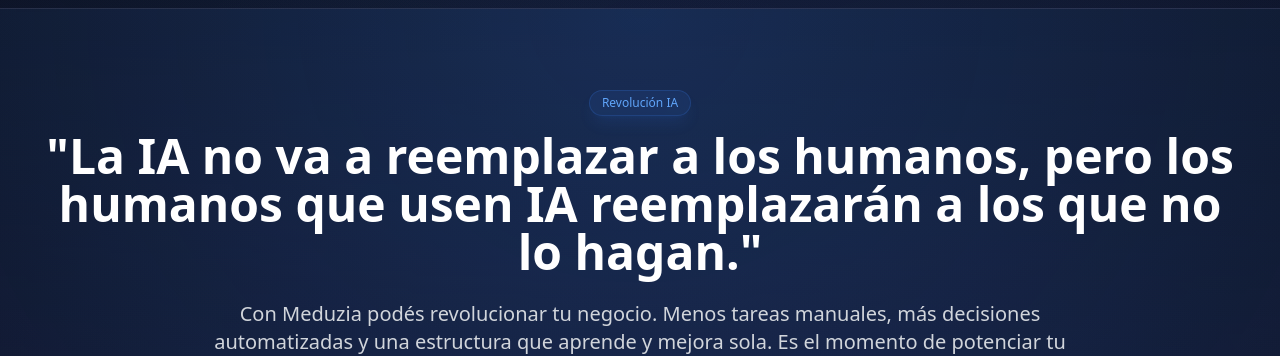
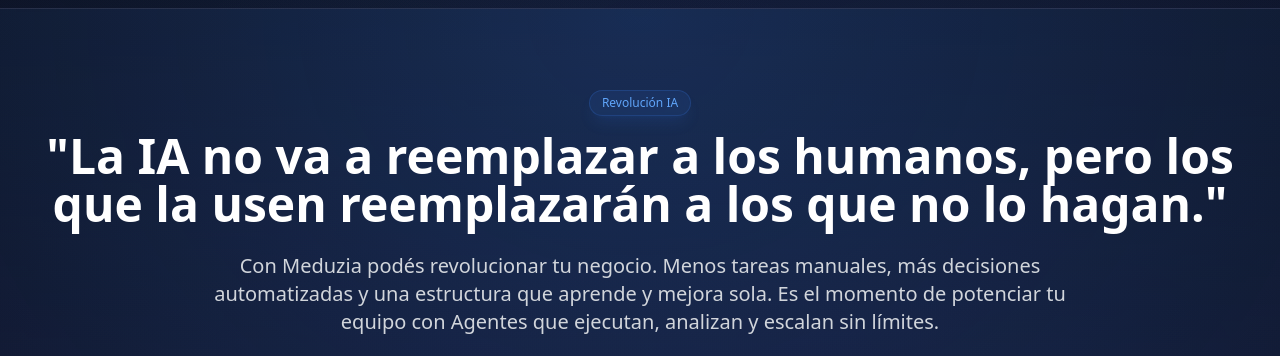
Before and after one commit to Retrofish25/beam-ai-clone, a Next.js app: page / in a window 1280 px wide. Shown: the part 6500-6856 px from the top of the page. Built offline with nearby package versions, Linux system fonts and the light colour scheme.

Commit message:
Update page.tsx

```diff
--- a/src/app/page.tsx
+++ b/src/app/page.tsx
@@ -633,7 +633,7 @@ function CTASection() {
             Revolución IA
           </Badge>
           <h2 className="text-4xl md:text-5xl font-bold text-white mb-6">
-            "La IA no va a reemplazar a los humanos, pero los humanos que usen IA reemplazarán a los que no lo hagan."
+            "La IA no va a reemplazar a los humanos, pero los que la usen reemplazarán a los que no lo hagan."
           </h2>
           <p className="text-xl text-gray-300 mb-8 max-w-4xl mx-auto">
             Con Meduzia podés revolucionar tu negocio. Menos tareas manuales, más decisiones automatizadas y una estructura que aprende y mejora sola.
```
